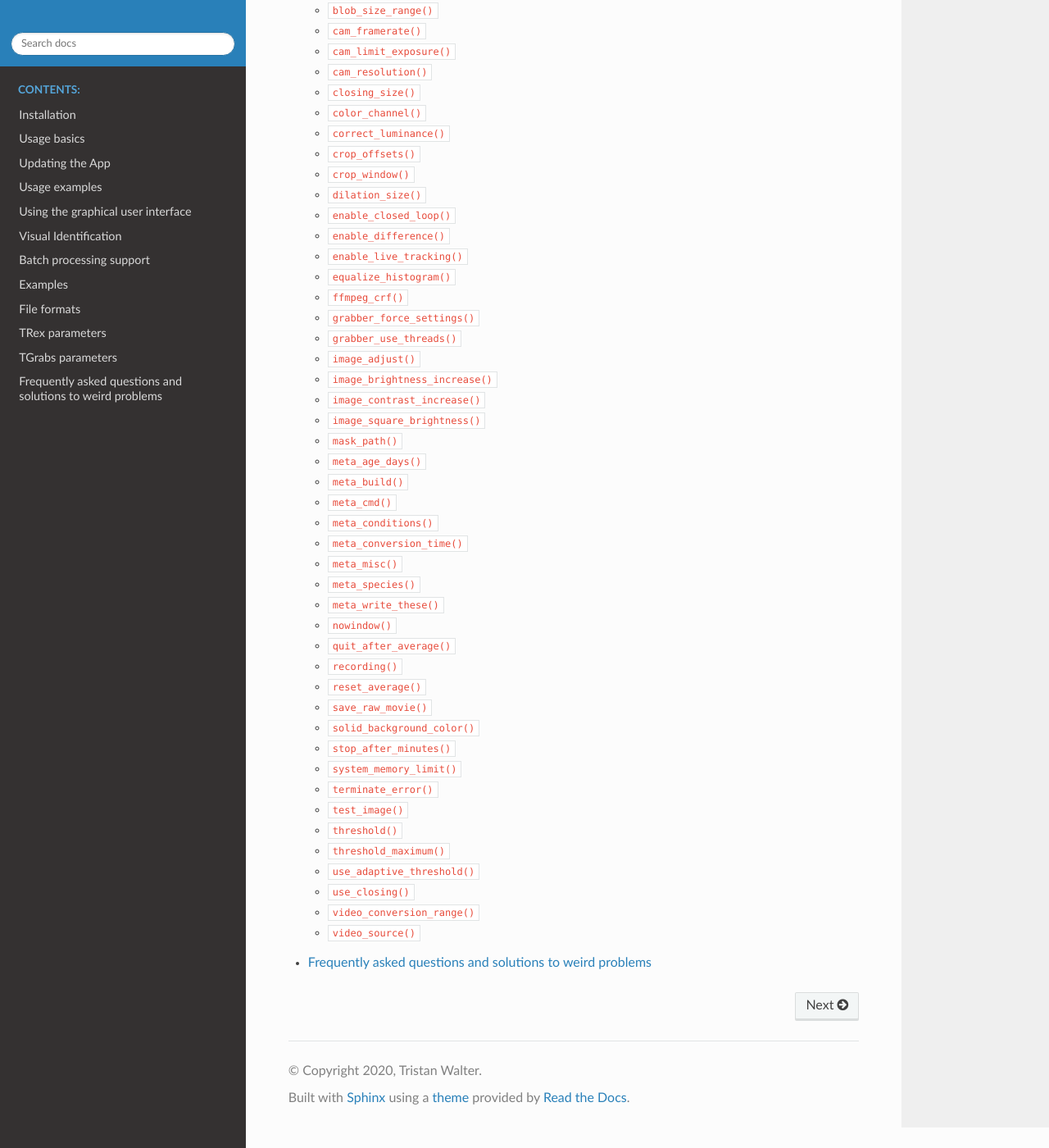
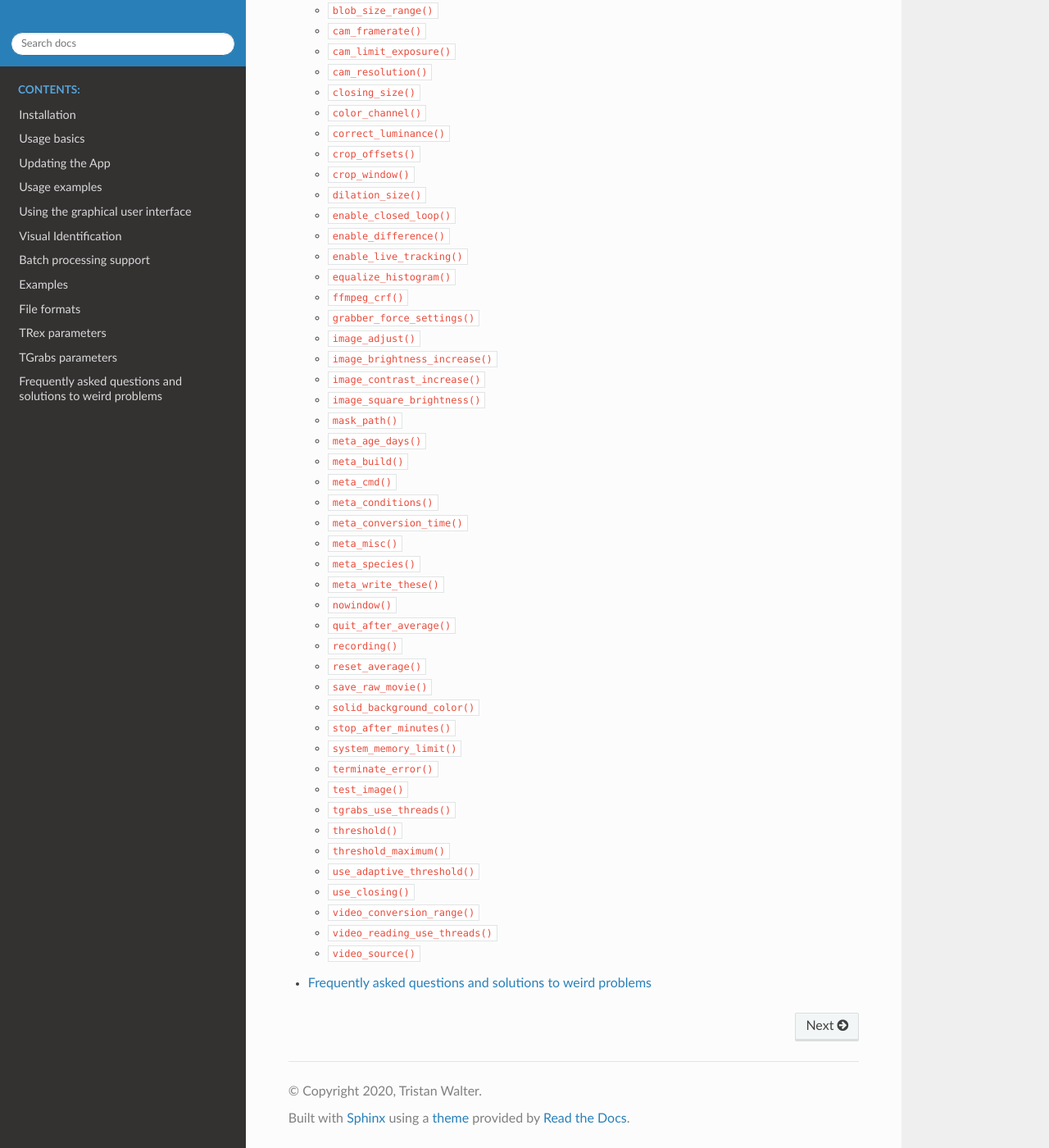
Before and after one commit to mooch443/trex, a Sphinx documentation site: the page built from docs/contents.rst, in a window 1280 px wide and 1400 px high, scrolled down 8864 px. Shown: the whole window at 82% size. Built offline with Sphinx 7.4.7 and the Read the Docs theme 2.0.0, drawn with Linux system fonts in a browser that asks for light colours; part of the change alters nothing that is shown.

```diff
--- a/docs/parameters_tgrabs.rst
+++ b/docs/parameters_tgrabs.rst
@@ -197,15 +197,6 @@ TGrabs parameters
 	If set to true, live tracking will always overwrite a settings file with ``filename``.settings in the output folder.
 
 	.. seealso:: :func:`filename`,
-
-
-.. function:: grabber_use_threads(bool)
-
-	**default value:** true
-
-
-	Use threads to process images (specifically the blob detection).
-
 
 
 .. function:: image_adjust(bool)
@@ -421,6 +412,15 @@ TGrabs parameters
 	.. seealso:: :func:`video_source`,
 
 
+.. function:: tgrabs_use_threads(bool)
+
+	**default value:** true
+
+
+	Use threads to process images (specifically the blob detection).
+
+
+
 .. function:: threshold(int)
 
 	**default value:** 9
@@ -467,6 +467,15 @@ TGrabs parameters
 
 
 
+.. function:: video_reading_use_threads(bool)
+
+	**default value:** true
+
+
+	Use threads to read images from a video file.
+
+
+
 .. function:: video_source(string)
 
 	**default value:** "webcam"
```
Also changed, not shown: 1 other file.
